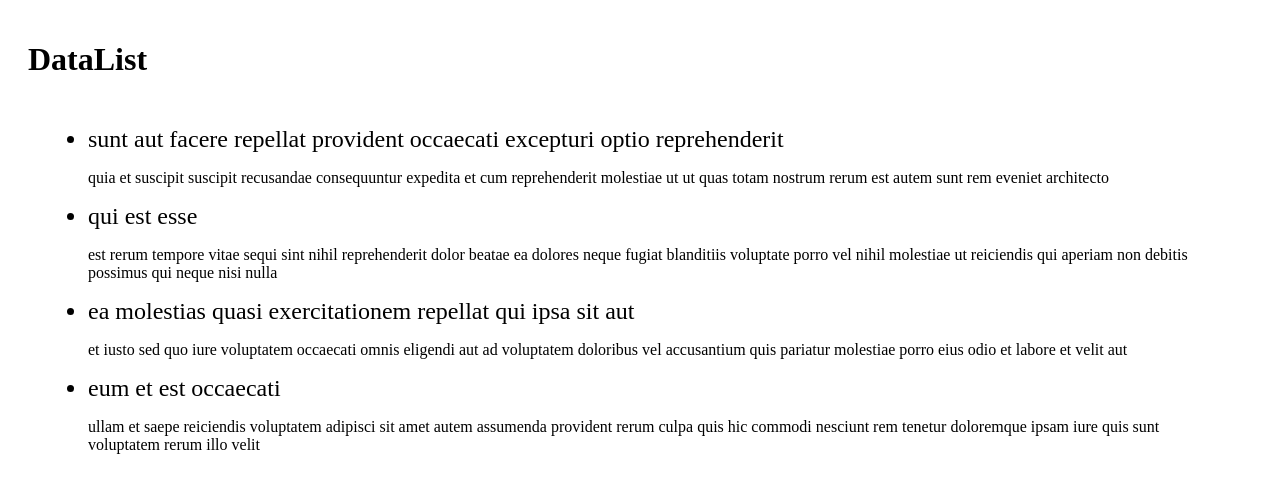
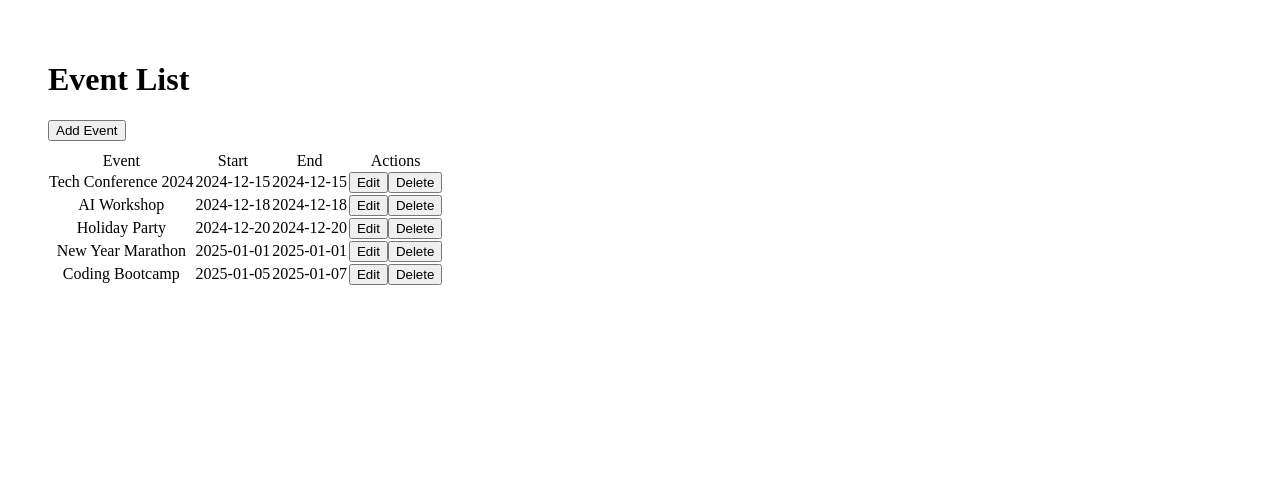
Before and after one commit to guanfei24/my-react-app, a React (Create React App) app: page / in a window 1280 px wide. Shown: the top 492 px of the page. Built offline with nearby package versions, Linux system fonts and the light colour scheme.

Commit message:
EventList

```diff
--- a/src/App.jsx
+++ b/src/App.jsx
@@ -4,14 +4,16 @@ import Counter from "./problem/Counter.jsx";
 import DataList from "./Day4/DataList.jsx";
 import AddUserForm from "./Day5/AddUserForm.jsx";
 import CheckBoxGroup from "./Day5/CheckBoxGroup.jsx";
+import EventList from "./EventList_Practices/EventList.jsx";
 
 function App() {
   return (
     <>
       {/* <Counter /> */}
-      <DataList />
+      {/* <DataList /> */}
       {/* <CheckBoxGroup /> */}
       {/* <AddUserForm /> */}
+      <EventList/>
     </>
   );
 }
--- a/src/EventList_Practices/EventList.jsx
+++ b/src/EventList_Practices/EventList.jsx
@@ -1,3 +1,209 @@
-export default function(){
-    return (<></>);
+import { useEffect, useState } from "react";
+import { fetchMockData } from "./getMockDataList";
+
+export default function EventList() {
+  //events List
+  const [events, setEvents] = useState([]);
+  const [copyEvents, setCopyEvents] = useState([]);
+  //useEffect to initialize EventList
+  useEffect(() => {
+    fetchMockData().then((data) => {
+      setEvents(
+        data.map((eve) => {
+          const { eventid, eventname, starttime, endtime } = eve;
+          return { eventid, eventname, starttime, endtime, isEdit: false };
+        })
+      );
+      setCopyEvents(
+        data.map((eve) => {
+          const { eventid, eventname, starttime, endtime } = eve;
+          return { eventid, eventname, starttime, endtime, isEdit: false };
+        })
+      );
+    });
+  }, []);
+  //id counter
+  function counter(userlist) {
+    let id = userlist.length + 1;
+    return id;
+  }
+  //add event function-----by form onSubmit
+  const addEvent = () => {
+    const id = counter(events);
+    setEvents([
+      ...events,
+      {
+        eventid: id,
+        eventname: "",
+        starttime: "",
+        endtime: "",
+        isEdit: true,
+      },
+    ]);
+    setCopyEvents([
+      ...events,
+      {
+        eventid: id,
+        eventname: "",
+        starttime: "",
+        endtime: "",
+        isEdit: true,
+      },
+    ]);
+  };
+  //delete event  -------- delete event from events
+  const deleteEvent = (id) => {
+    setEvents(events.filter((item) => item.eventid !== id));
+  };
+  // save edit function
+  const saveEdit = (event) => {
+    if (!inputValidation(event.eventid)) return;
+    const even = copyEvents.filter((item) => item.eventid === event.eventid);
+
+    //even is an Array [object]****
+    //console.log(even[0]);***
+    setEvents(
+      events.map((item) => {
+        if (item.eventid === event.eventid) {
+          return {
+            ...even[0],
+            isEdit: !item.isEdit,
+          };
+        } else {
+          return item;
+        }
+      })
+    );
+  };
+  //edit handler(edit and cancel function)
+  const editHandler = (id) => {
+    setEvents(
+      events
+        .filter((item) => item.eventname !== "")
+        .map((item) => {
+          if (item.eventid === id) {
+            return { ...item, isEdit: !item.isEdit };
+          } else {
+            if (item.eventname !== "") return item;
+          }
+        })
+    );
+  };
+  //udpate input of every item in events
+  const updateInput = (id, type, value) => {
+    setCopyEvents(
+      copyEvents.map((item) => {
+        if (id === item.eventid) {
+          return { ...item, [type]: value };
+        } else {
+          return item;
+        }
+      })
+    );
+  };
+  //input validation
+  const inputValidation = (id) => {
+    const { eventname, starttime, endtime } = copyEvents.filter(
+      (item) => item.eventid === id
+    )[0];
+    if (eventname === "" || starttime === "" || endtime === "") {
+      alert("Input Not Valid!");
+      return false;
+    }
+    if (new Date(starttime).getTime() > new Date(endtime).getTime()) {
+      alert("Start Date must greater than End Date!");
+      return false;
+    }
+
+    return true;
+  };
+  /** make up
+   *search function
+   *order function
+   *Error Handling
+   */
+
+  return (
+    <>
+      <div>
+        <h1>Event List</h1>
+        <button onClick={addEvent}>Add Event</button>
+        <table>
+          <thead>
+            <tr>
+              <td>Event</td>
+              <td>Start</td>
+              <td>End</td>
+              <td>Actions</td>
+            </tr>
+          </thead>
+          <tbody>
+            {events.map((event) => {
+              let { eventid, eventname, starttime, endtime, isEdit } = event;
+              return (
+                <tr key={eventid}>
+                  <td>
+                    {isEdit ? (
+                      <input
+                        type="text"
+                        defaultValue={eventname}
+                        onChange={(e) =>
+                          updateInput(eventid, "eventname", e.target.value)
+                        }
+                      />
+                    ) : (
+                      eventname
+                    )}
+                  </td>
+                  <td>
+                    {isEdit ? (
+                      <input
+                        type="date"
+                        defaultValue={starttime}
+                        onChange={(e) =>
+                          updateInput(eventid, "starttime", e.target.value)
+                        }
+                      />
+                    ) : (
+                      starttime
+                    )}
+                  </td>
+                  <td>
+                    {isEdit ? (
+                      <input
+                        type="date"
+                        defaultValue={endtime}
+                        onChange={(e) =>
+                          updateInput(eventid, "endtime", e.target.value)
+                        }
+                      />
+                    ) : (
+                      endtime
+                    )}
+                  </td>
+                  <td>
+                    {isEdit ? (
+                      <button onClick={() => saveEdit(event)}>Save</button>
+                    ) : (
+                      <button onClick={() => editHandler(eventid)}>Edit</button>
+                    )}
+                    {isEdit ? (
+                      <button onClick={() => editHandler(eventid)}>
+                        Cancel
+                      </button>
+                    ) : (
+                      <button onClick={() => deleteEvent(eventid)}>
+                        Delete
+                      </button>
+                    )}
+                  </td>
+                </tr>
+              );
+            })}
+          </tbody>
+          <tfoot>{}</tfoot>
+        </table>
+      </div>
+    </>
+  );
 }
--- a/src/EventList_Practices/getMockDataList.js
+++ b/src/EventList_Practices/getMockDataList.js
@@ -1,34 +1,34 @@
-const eventList = [
+const mockData = [
     {
-        "eventid": 1,
-        "eventname": "Tech Conference 2024",
-        "starttime": "2024-12-15T09:00:00",
-        "endtime": "2024-12-15T17:00:00"
+      eventid: 1,
+      eventname: "Tech Conference 2024",
+      starttime: "2024-12-15",
+      endtime: "2024-12-15",
     },
     {
-        "eventid": 2,
-        "eventname": "AI Workshop",
-        "starttime": "2024-12-18T13:00:00",
-        "endtime": "2024-12-18T16:00:00"
+      eventid: 2,
+      eventname: "AI Workshop",
+      starttime: "2024-12-18",
+      endtime: "2024-12-18",
     },
     {
-        "eventid": 3,
-        "eventname": "Holiday Party",
-        "starttime": "2024-12-20T18:30:00",
-        "endtime": "2024-12-20T23:00:00"
+      eventid: 3,
+      eventname: "Holiday Party",
+      starttime: "2024-12-20",
+      endtime: "2024-12-20",
     },
     {
-        "eventid": 4,
-        "eventname": "New Year Marathon",
-        "starttime": "2025-01-01T06:00:00",
-        "endtime": "2025-01-01T12:00:00"
+      eventid: 4,
+      eventname: "New Year Marathon",
+      starttime: "2025-01-01",
+      endtime: "2025-01-01",
     },
     {
-        "eventid": 5,
-        "eventname": "Coding Bootcamp",
-        "starttime": "2025-01-05T10:00:00",
-        "endtime": "2025-01-07T16:00:00"
-    }
+      eventid: 5,
+      eventname: "Coding Bootcamp",
+      starttime: "2025-01-05",
+      endtime: "2025-01-07",
+    },
   ];
 
   async function sleep(time) {
```
Lines whose indentation alone changed are shown as unchanged.
